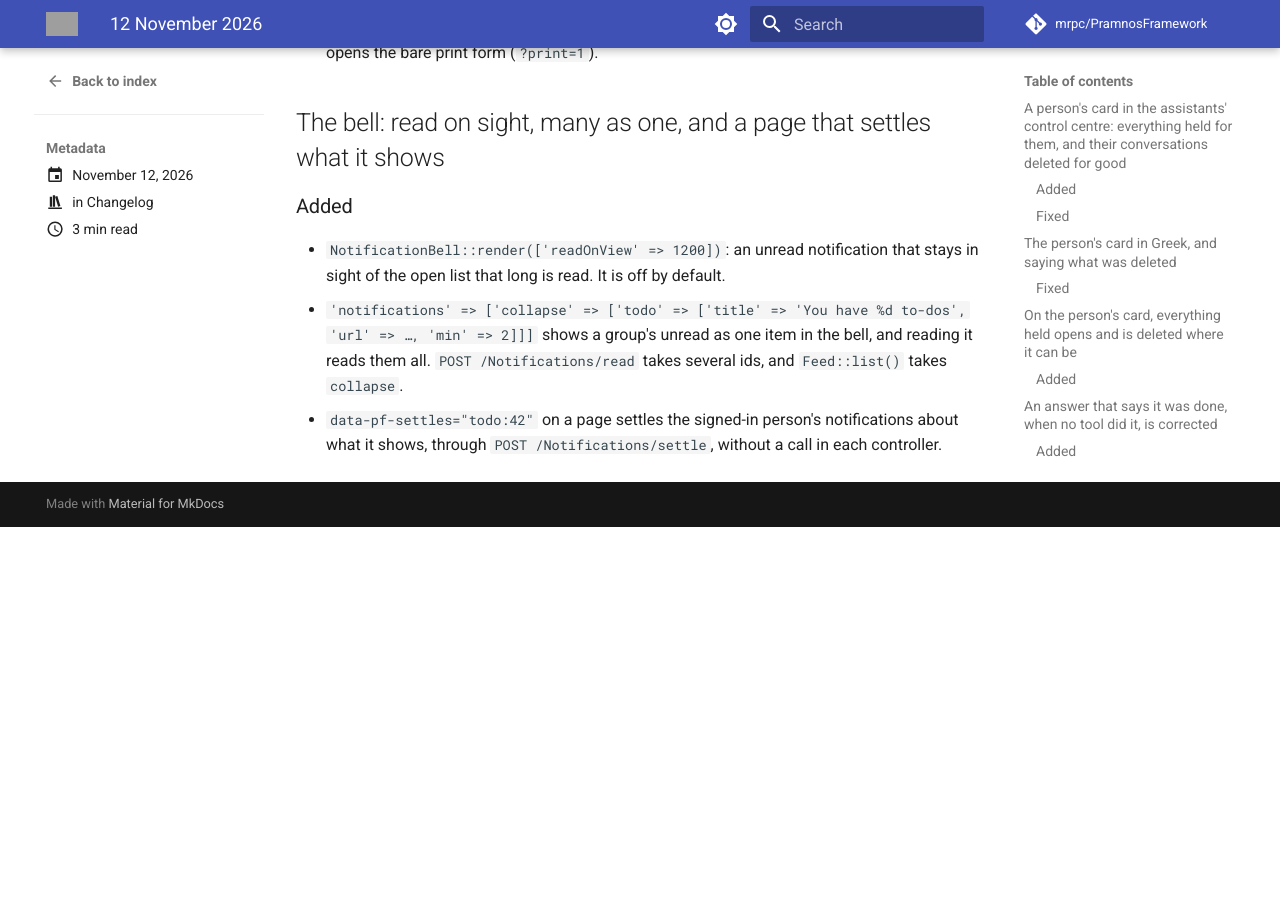
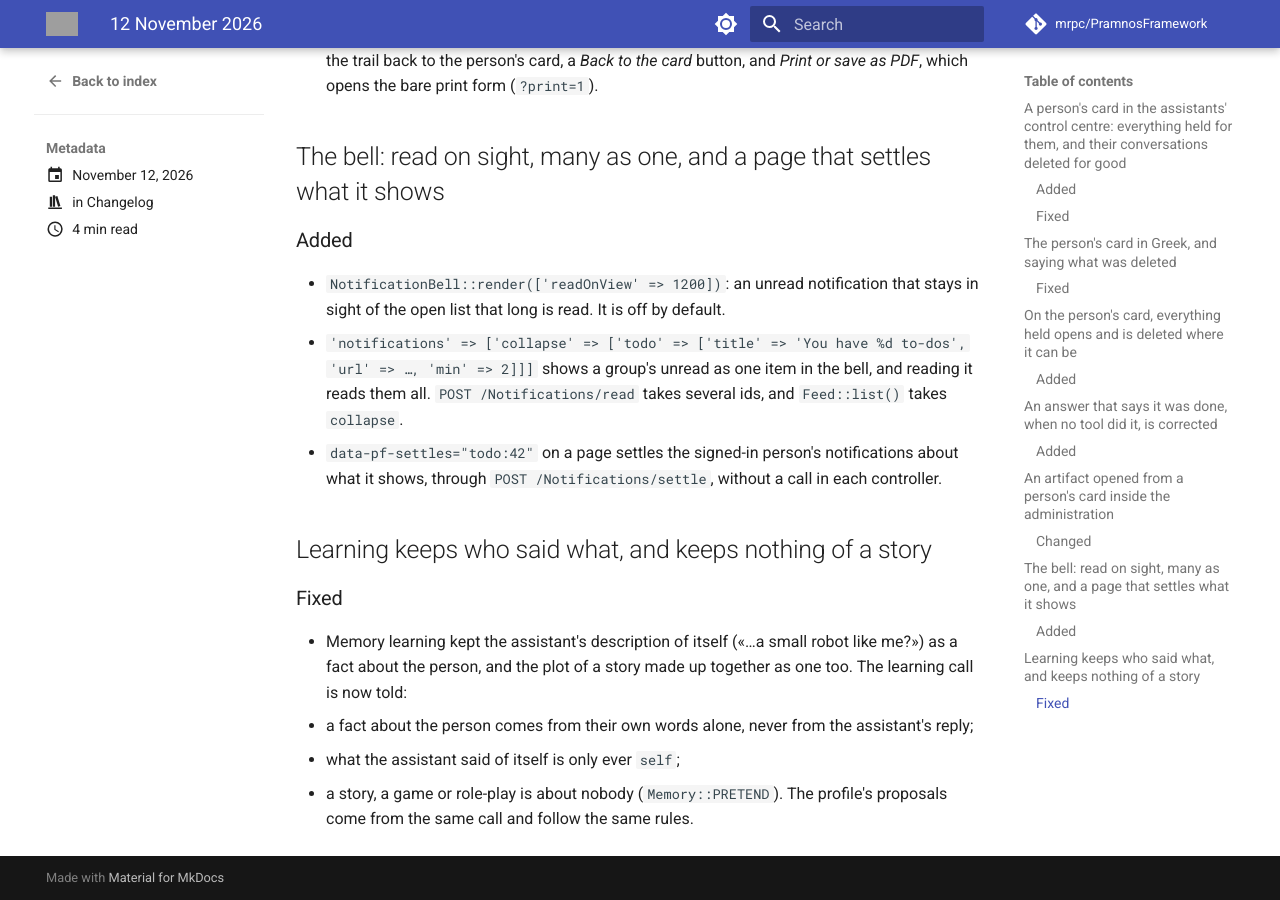
Before and after one commit to mrpc/PramnosFramework, an MkDocs documentation site: the page built from docs/version-history/posts/2026-11-12.md, in a window 1280 px wide and 900 px high, scrolled down 2369 px. Built offline with MkDocs 1.6.1 and Material for MkDocs 9.7.7, drawn with Linux system fonts in a browser that asks for light colours; comment, search, counter and statistics services are not loaded; before the commit the page ends 2896 px from its top, so only the background shows below that; some of the changed text lies outside the part shown; grey boxes are pictures that could not be loaded.

Commit message:
fix(llm): learning keeps who said what, and nothing of a story made up together

```diff
--- a/docs/version-history/posts/2026-11-12.md
+++ b/docs/version-history/posts/2026-11-12.md
@@ -13,6 +13,7 @@
 - An answer that says it was done, when no tool did it, is corrected
 - An artifact opened from a person's card inside the administration
 - The bell: read on sight, many as one, and a page that settles what it shows
+- Learning keeps who said what, and keeps nothing of a story
 
 <!-- more -->
 
@@ -92,3 +93,15 @@
   `POST /Notifications/read` takes several ids, and `Feed::list()` takes `collapse`.
 - `data-pf-settles="todo:42"` on a page settles the signed-in person's notifications about what
   it shows, through `POST /Notifications/settle`, without a call in each controller.
+
+## Learning keeps who said what, and keeps nothing of a story
+
+### Fixed
+
+- Memory learning kept the assistant's description of itself («…a small robot like me?») as a
+  fact about the person, and the plot of a story made up together as one too. The learning call
+  is now told:
+  - a fact about the person comes from their own words alone, never from the assistant's reply;
+  - what the assistant said of itself is only ever `self`;
+  - a story, a game or role-play is about nobody (`Memory::PRETEND`). The profile's proposals
+    come from the same call and follow the same rules.
```
Also changed, not shown: other parts of docs/version-history/posts/2026-11-12.md (+1 -1 lines), docs/Pramnos_LLM_Conversations_Guide.md (+6 -2 lines), 2 other files.
